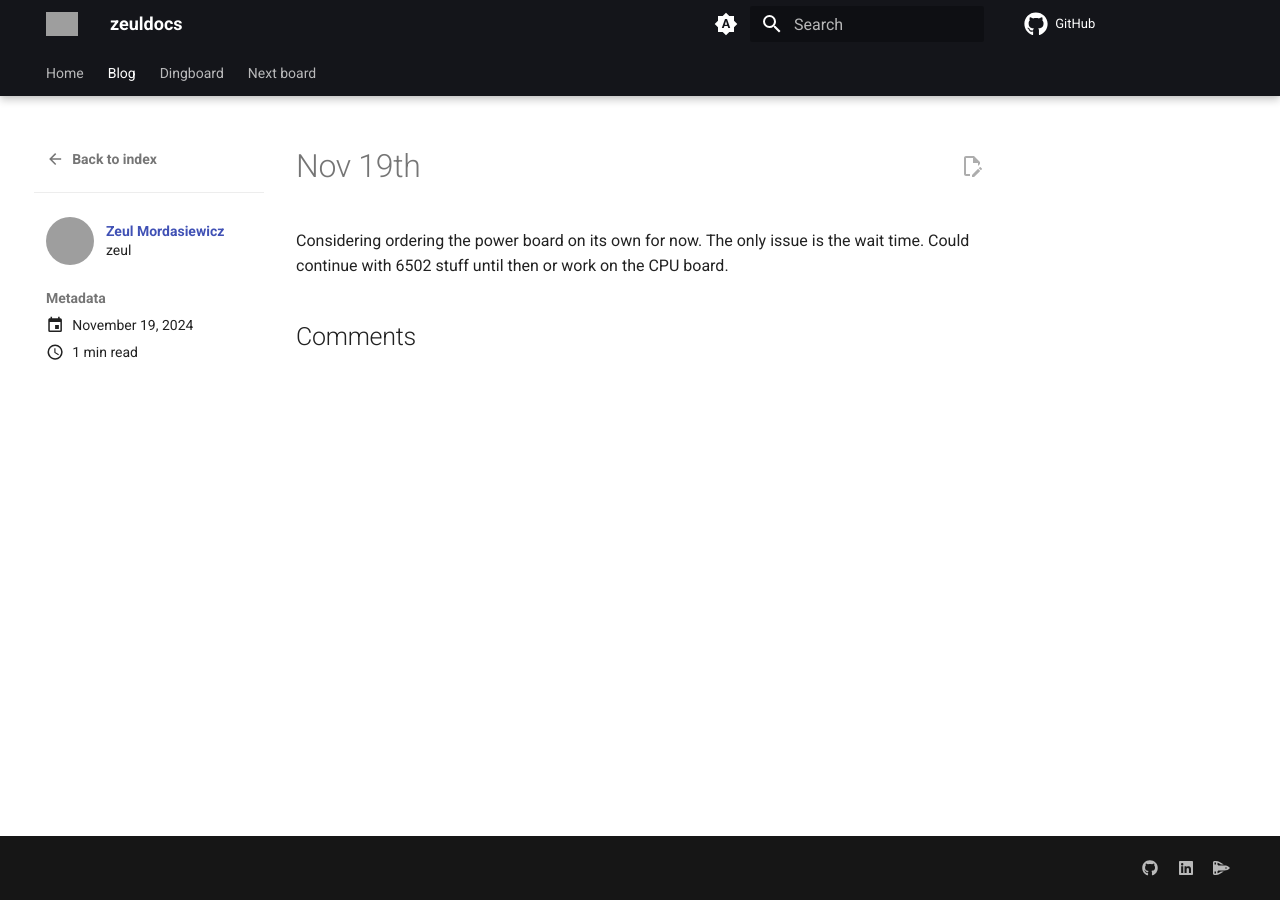
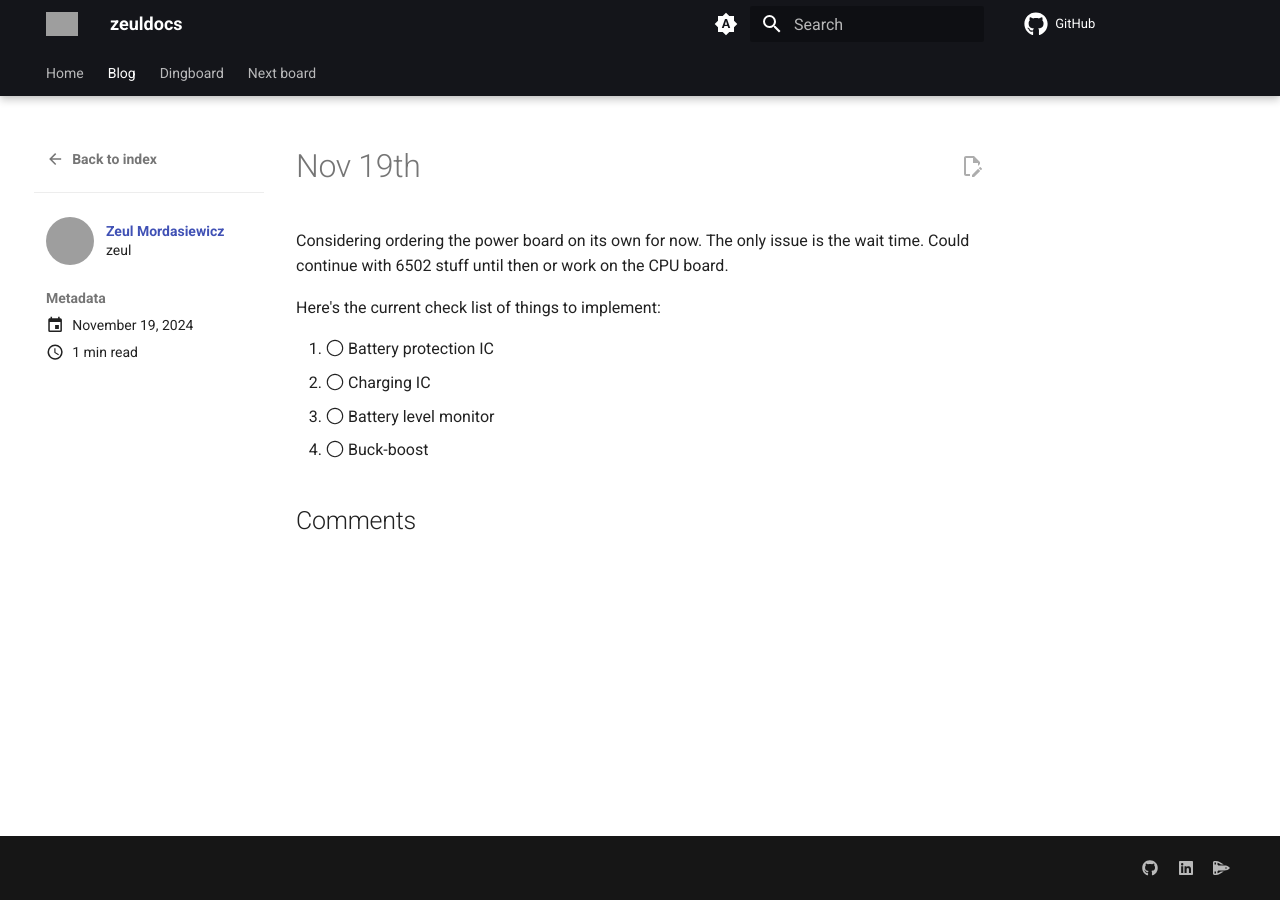
Before and after one commit to sonicavionics/sonicavionics.com, an MkDocs documentation site: the page built from docs/blog/posts/2024/november/19.md, in a window 1280 px wide. Built offline with MkDocs 1.6.1 and Material for MkDocs 9.7.7, drawn with Linux system fonts in a browser that asks for light colours; comment, search, counter and statistics services are not loaded; grey boxes are pictures that could not be loaded.

Commit message:
add checklist

```diff
--- a/docs/blog/posts/2024/november/19.md
+++ b/docs/blog/posts/2024/november/19.md
@@ -7,3 +7,12 @@ authors:
 ---
 
 Considering ordering the power board on its own for now. The only issue is the wait time. Could continue with 6502 stuff until then or work on the CPU board.
+
+Here's the current check list of things to implement:
+
+<!-- :octicons-check-circle-24:  -->
+
+1. :octicons-circle-24: Battery protection IC
+2. :octicons-circle-24: Charging IC
+3. :octicons-circle-24: Battery level monitor
+4. :octicons-circle-24: Buck-boost
```
